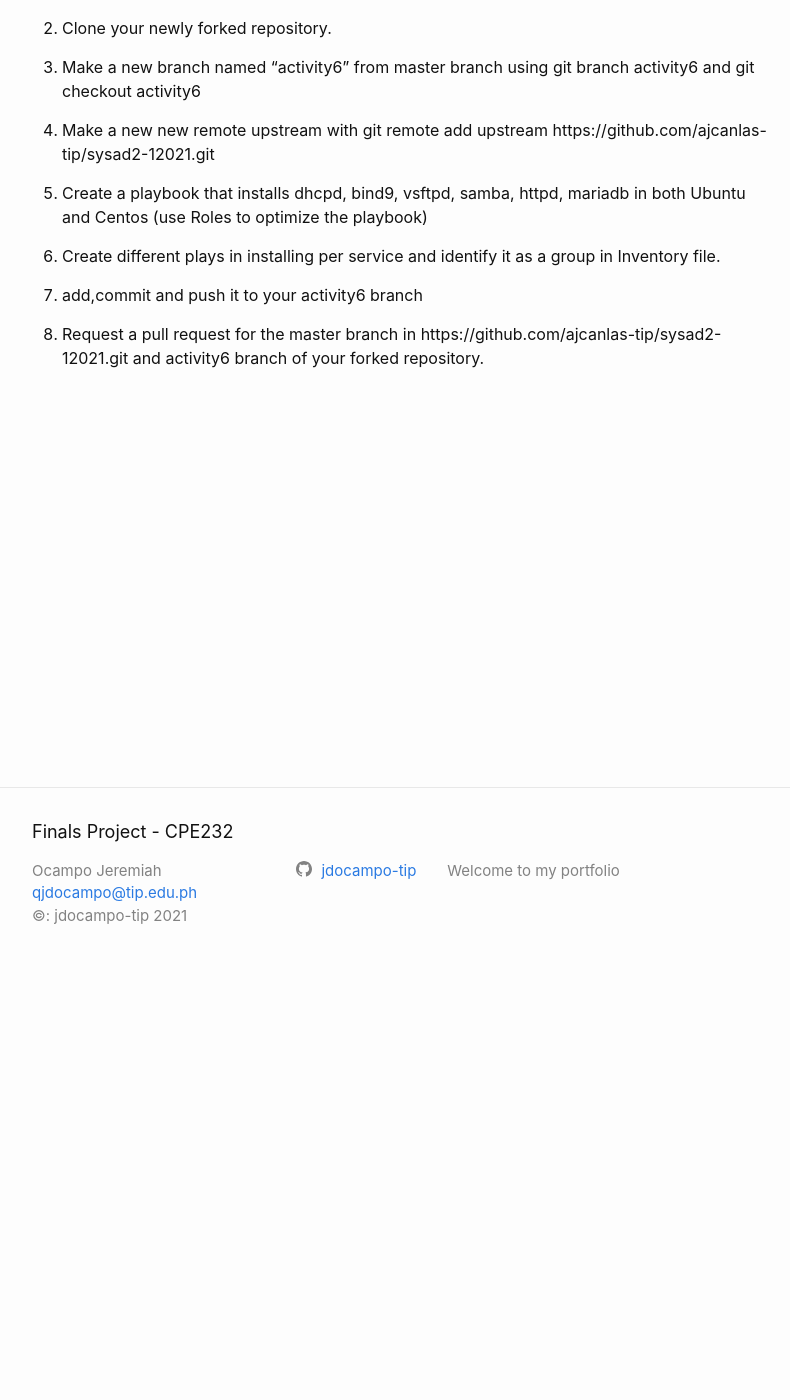
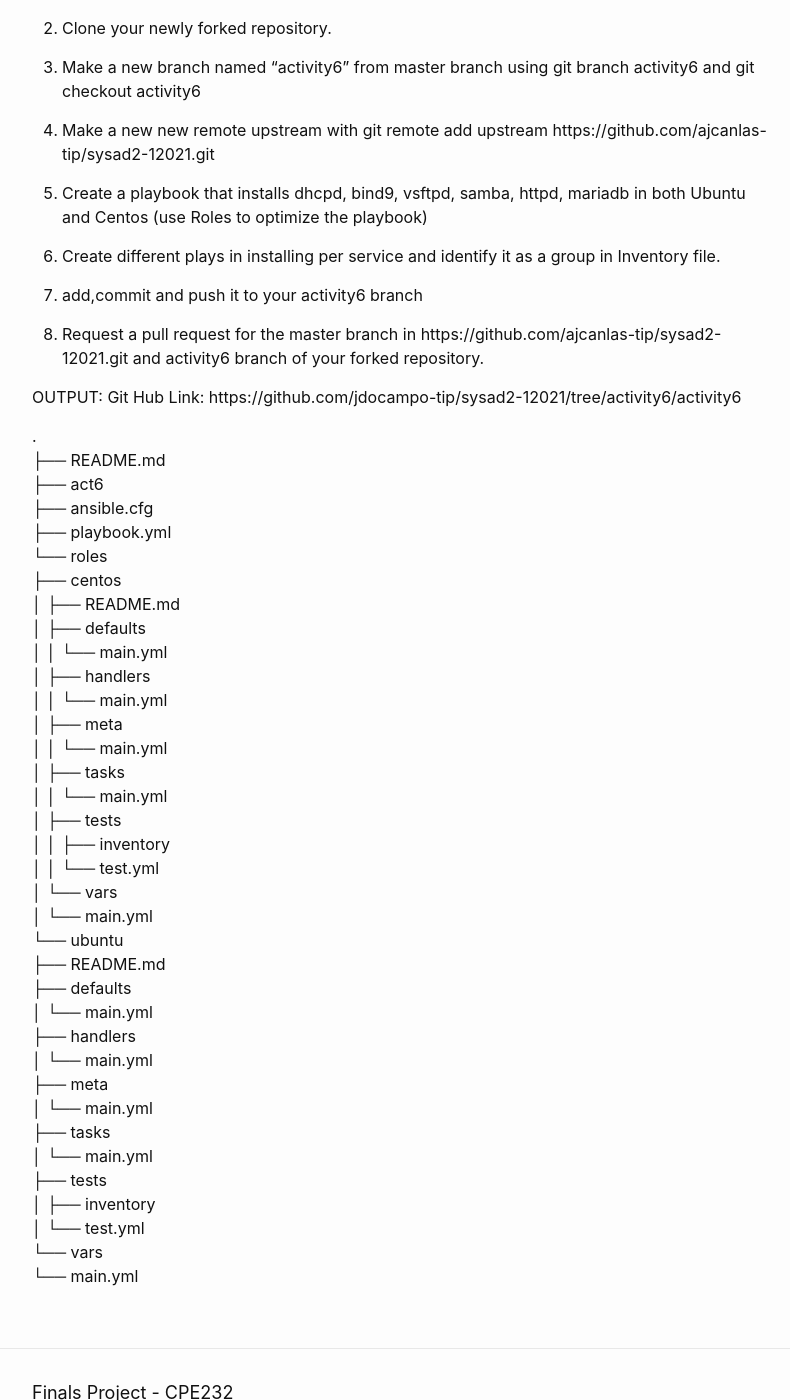
Before and after one commit to jdocampo-tip/jdocampo.github.io, a Jekyll site: the page built from Project/Midterm/_posts/2021-01-16-act06.md, in a window 1280 px wide and 1400 px high, scrolled down 413 px. Shown: the whole window, without its empty margins (238-1028 px from the left). Built offline with Jekyll 4.4.1, drawn with Linux system fonts in a browser that asks for light colours.

Commit message:
activity6

```diff
--- a/Project/Midterm/_posts/2021-01-16-act06.md
+++ b/Project/Midterm/_posts/2021-01-16-act06.md
@@ -21,3 +21,43 @@ image: /assets/midterm/act6.png
 7. add,commit and push it to your activity6 branch
 
 8. Request a pull request for the master branch in https://github.com/ajcanlas-tip/sysad2-12021.git and activity6 branch of your forked repository.
+
+OUTPUT:
+Git Hub Link: https://github.com/jdocampo-tip/sysad2-12021/tree/activity6/activity6
+
+.
+├── README.md
+├── act6
+├── ansible.cfg
+├── playbook.yml
+└── roles
+    ├── centos
+    │   ├── README.md
+    │   ├── defaults
+    │   │   └── main.yml
+    │   ├── handlers
+    │   │   └── main.yml
+    │   ├── meta
+    │   │   └── main.yml
+    │   ├── tasks
+    │   │   └── main.yml
+    │   ├── tests
+    │   │   ├── inventory
+    │   │   └── test.yml
+    │   └── vars
+    │       └── main.yml
+    └── ubuntu
+        ├── README.md
+        ├── defaults
+        │   └── main.yml
+        ├── handlers
+        │   └── main.yml
+        ├── meta
+        │   └── main.yml
+        ├── tasks
+        │   └── main.yml
+        ├── tests
+        │   ├── inventory
+        │   └── test.yml
+        └── vars
+            └── main.yml
```
Also changed, not shown: Project/Finals/_posts/2021-01-16-act07.md (deleted, +0 -24 lines), Project/Finals/_posts/2021-01-16-act09.md (deleted, +0 -34 lines), Project/Finals/_posts/2021-01-16-act10.md (deleted, +0 -28 lines), Project/Finals/_posts/2021-01-16-act11.md (deleted, +0 -28 lines).
